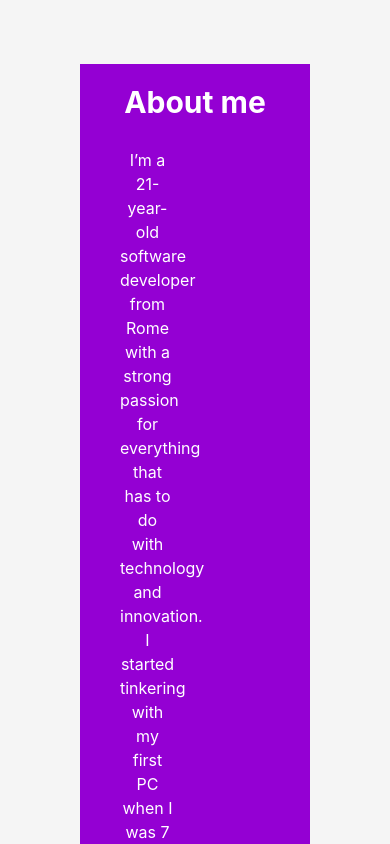
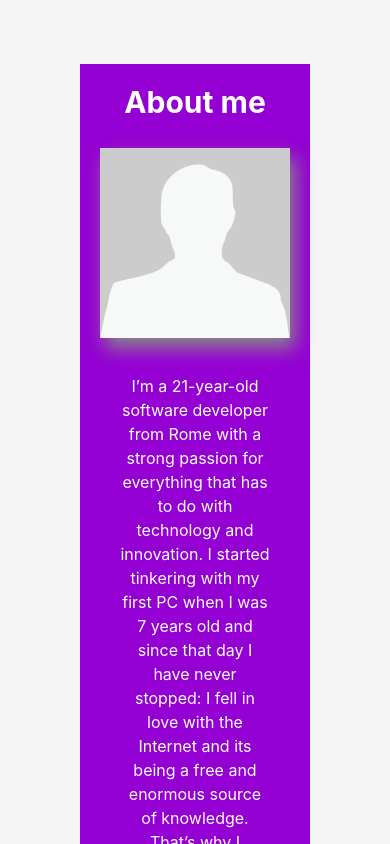
Before and after one commit to eduardomecchia/nuxt-portfolio, a Nuxt app: page / in a window 390 px wide. Shown: the part 780-1624 px from the top of the page. Built offline with nearby package versions, Linux system fonts and the light colour scheme.

Commit message:
Implement responsive behaviour for about section

```diff
--- a/assets/css/main.scss
+++ b/assets/css/main.scss
@@ -39,13 +39,34 @@ body {
         &__content {
             display: flex;
 
+            @media screen and (max-width: 768px) {
+                & {
+                    flex-direction: column;
+                }
+            }
+
             &__paragraph {
                 width: 50%;
                 padding: 20px;
                 text-align: center;
+
+                @media screen and (max-width: 768px) {
+                    & {
+                        width: 100%;
+                        order: 2;
+                    }
+                }
             }
 
             &__figure {
+                @media screen and (max-width: 768px) {
+                    & {
+                        width: 100%;
+                        order: 1;
+                        margin-top: 20px;
+                    }
+                }
+
                 width: 50%;
                 display: flex;
                 justify-content: center;
```
